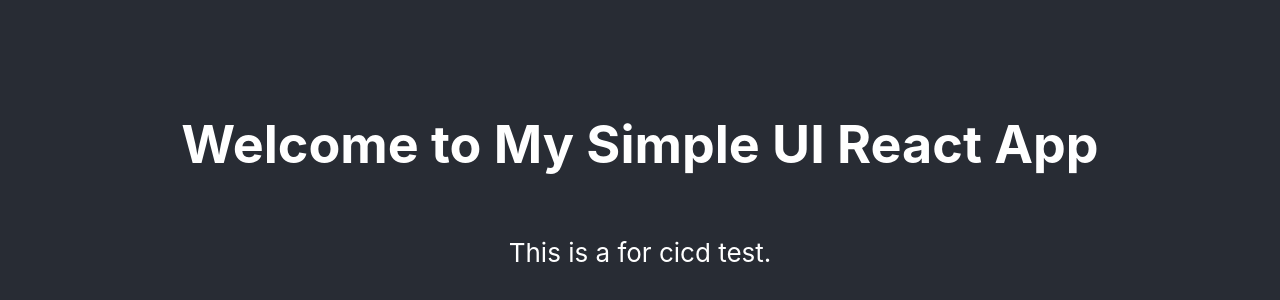
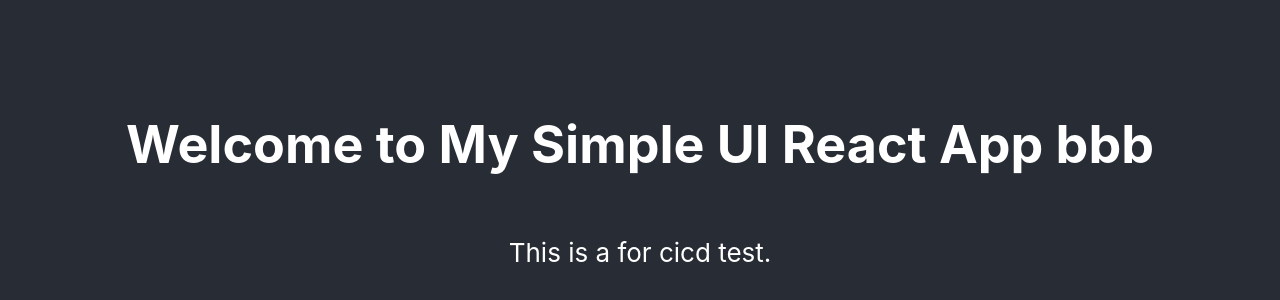
Before and after one commit to Thoriq-ha/cicd-react, a React (Create React App) app: page / in a window 1280 px wide. Shown: the part 214-514 px from the top of the page. Built offline with nearby package versions, Linux system fonts and the light colour scheme.

Commit message:
feat(test):add greeting test

```diff
--- a/src/App.js
+++ b/src/App.js
@@ -5,7 +5,7 @@ function App() {
   return (
     <div className="App">
       <header className="App-header">
-        <h1>Welcome to My Simple UI React App</h1>
+        <h1>Welcome to My Simple UI React App bbb</h1>
         <p>This is a for cicd test.</p>
       </header>
     </div>
```
